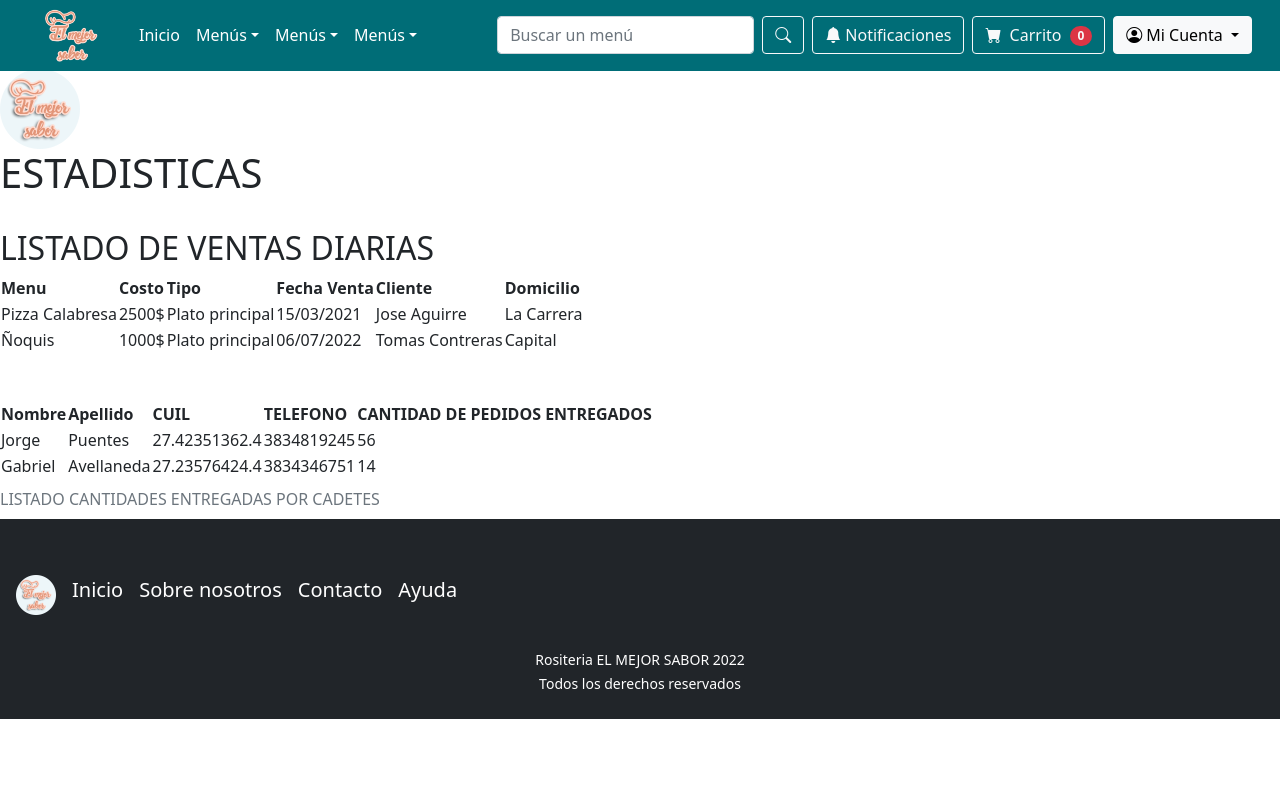
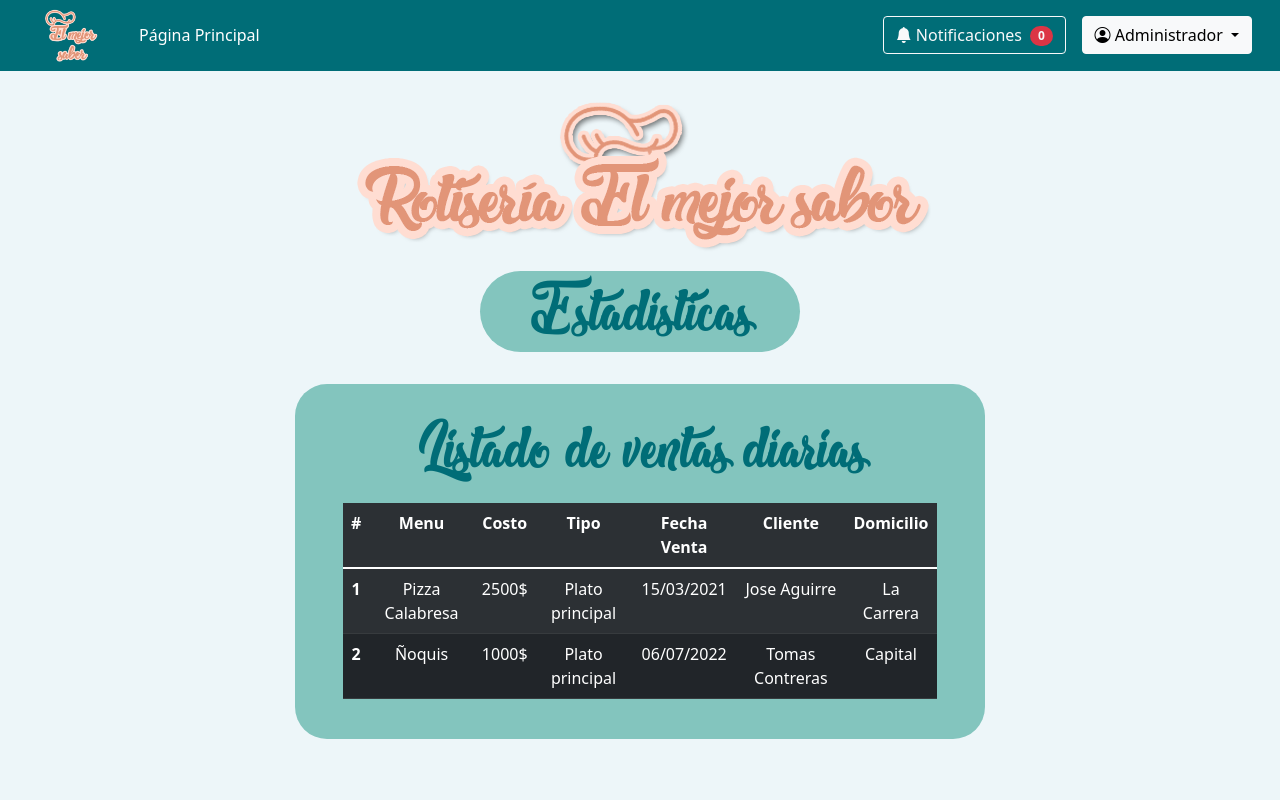
Before and after one commit to GonzaloDeLaFuente3/ROTISERIA-EL-MEJOR-SABOR, a plain HTML site: page Template/admin/estadisticas.html in a window 1280 px wide. Shown: the top 800 px of the page. Drawn offline with nearby package versions, Linux system fonts and the light colour scheme.

Commit message:
estadisticas terminado

```diff
--- a/Css/admin.css
+++ b/Css/admin.css
@@ -1,60 +1,9 @@
 /*FUENTE DE LETRA DEL DISEÑO*/
-@font-face {
-    font-family: thewestgate;
-    src: url(../Template/Resources/The\ West\ Gate.ttf) format('truetype');
-}
+
 
 /*-----------------LABELS---------------*/
 /*LABEL INICIO*/
 
-.navbar-light .navbar-nav .nav-link.active, .navbar-light .navbar-nav .show>.nav-link{
-    color: white;
-  }
-  /*LABEL MENUS*/
-  .navbar-light .navbar-nav .nav-link{
-    color: white;
-  }
-  /*HOVER LABEL INICIO Y MENUS*/
-  .navbar-light .navbar-nav .nav-link:hover{
-    color: grey;
-  }
-  /*FOCUS MENUS*/
-  .navbar-light .navbar-nav .nav-link:focus{
-    color: grey;
-  }
-  /*LABEL FOOTER*/
-  #labelFooter{
-    color: white;
-    text-align: center;
-  }
-
-  /*CSS PIE DE PAGINA*/
-footer{
-    background-color: rgb(33,37,41);
-  }
-
-  #navFooter{
-    margin-block: 2rem;
-  }
-
-  a{
-    color: white;
-  }
-
-  a:hover{
-    color: grey;
-  }
-
-  /*CSS ENCABEZADO*/
-  .col-primary{
-    background-color: rgb(0, 109, 119);
-  }
-
-  /*ICONO FOOTER*/
-#icono{
-  margin-inline: 1rem;
-  width: 40px;
-}
 
   body {
     align-items: center;
@@ -64,8 +13,7 @@ footer{
   }
 
 #titulo{
-    font-family: thewestgate;
-    margin-inline: 13rem;
+    text-align: center;
 }
 
 /*HR AUXILIARES PARA ACOMODAR ELEMENTOS*/
@@ -82,32 +30,7 @@ hr{
   user-select: none;
 }
 
-/*-------BOTONES ENCABEZADO---------------*/
-.buscador{
-  margin-right: 4rem;
-  padding-right: 3rem;
-}
 
-.notificaciones{
-  margin-inline: 0.5rem;
-}
-
-.carrito{
-  margin-inline: 0.5rem;
-}
-.micuenta{
-  margin: 0;
-  margin-right: 1rem;
-  margin-left: 0.5rem;
-}
-
-/*----------------------------------------------*/
-
-#logo{
-  width: 55px;
-  margin-right: 2rem;
-  margin-left: 2rem;
-}
 
 #cajaMenu{
   font-family: thewestgate;
@@ -131,7 +54,6 @@ hr{
 /*SWIPER NEX, PREV*/
 .swiper-button-next, .swiper-button-prev{
   opacity: 0.7;
-  color: violet;
   transition: all 0.3s ease;
   margin-bottom: 4rem;
 }
--- /dev/null
+++ b/Css/estadisticas.css
@@ -0,0 +1,71 @@
+
+
+h1, h2{
+    text-align: center;
+    font-family: thewestgate;
+    font-size: 3.8rem;
+    user-select: none;
+    color: #006D77;
+}
+
+h1{
+    margin-block: 0.5rem;
+    padding-top: 0.5rem;
+}
+
+h2{
+    margin-top: 2rem;
+    padding-top: 2rem;
+    padding-bottom: 0.4rem;
+}
+
+#tablaListado{
+    margin-inline: 1.5rem;
+}
+
+/*CAJA ESTADISTICAS*/
+
+#cajaMenu{
+    margin: auto;
+    width: 20rem;
+    background-color: #83C5BE;
+    border-radius: 3rem;
+}
+
+/*CAJA LISTADO VENTAS DIARIAS, ETC*/
+
+
+#titulo{
+    text-align: center;
+}
+
+body{
+    background-color: #EDF6F9;
+
+}
+
+#ventasDiarias, #pedidosCadetes{
+    margin-block: 1.5rem;
+    padding-block: 1.5rem;
+}
+
+
+/*PANEL MENUS*/
+.panelMenus{
+  margin: auto;
+  text-align: center;
+  background-color: #83C5BE;
+  border-radius: 2rem;
+  margin-bottom: 1rem;
+  padding-bottom: 1.5rem;
+}
+
+.container, .container-sm {
+    max-width: 500px;
+}
+
+@media (min-width: 576px){
+    .container, .container-sm {
+        max-width: 714px;
+    }
+}
--- a/Css/header-footer.css
+++ b/Css/header-footer.css
@@ -1,9 +1,16 @@
+@font-face {
+    font-family: thewestgate;
+    src: url(../Template/Resources/The\ West\ Gate.ttf) format('truetype');
+}
+
 /*-----------------HEADER---------------*/
 /*-------BOTONES ENCABEZADO---------------*/
 
 .notificaciones{
     margin-inline: 0.5rem;
 }
+
+
 
 .micuenta{
     margin: 0;
--- a/Template/admin/estadisticas.html
+++ b/Template/admin/estadisticas.html
@@ -8,7 +8,10 @@
     <link href="https://cdn.jsdelivr.net/npm/bootstrap@5.1.3/dist/css/bootstrap.min.css" rel="stylesheet">
     <script src="https://cdn.jsdelivr.net/npm/bootstrap@5.1.3/dist/js/bootstrap.bundle.min.js"></script>
     <link href="https://cdn.jsdelivr.net/npm/bootstrap-icons@1.5.0/font/bootstrap-icons.css" rel="stylesheet" />
+    <link rel="stylesheet" href="https://unpkg.com/swiper/swiper-bundle.min.css"/>
     <link rel="stylesheet" href="../../css/header-footer.css">
+    <link rel="stylesheet" href="../../css/estadisticas.css">
+
 </head>
 <body>
     <header>
@@ -20,57 +23,15 @@
                 <button class="navbar-toggler" type="button" data-bs-toggle="collapse" data-bs-target="#navbarSupportedContent" aria-controls="navbarSupportedContent" aria-expanded="false" aria-label="Toggle navigation"><span class="navbar-toggler-icon"></span></button>
                 <div class="collapse navbar-collapse" id="navbarSupportedContent">
                     <ul class="navbar-nav me-auto mb-2 mb-md-0">
-
                         <li class="nav-item">
-                        <a class="nav-link active" aria-current="page" href="index.html">Inicio</a>
-                    </li>
-                    <li class="nav-item dropdown">
-                        <a class="nav-link dropdown-toggle" id="navbarDropdown" href="#" role="button" data-bs-toggle="dropdown" aria-expanded="false">Menús</a>
-                            <ul class="dropdown-menu" aria-labelledby="navbarDropdown">
-                                <li><a class="dropdown-item" href="#entrada">Todos los menús</a></li>
-                                <li><hr class="dropdown-divider" /></li>
-                                <li><a class="dropdown-item" href="#labelMenu">Entrada de mesa</a></li>
-                                <li><a class="dropdown-item" href="#platoprincipal">Plato Principal</a></li>
-                                <li><a class="dropdown-item" href="#postre">Postre</a></li>
-                            </ul>
-                    </li>
-                    <li class="nav-item dropdown">
-                        <a class="nav-link dropdown-toggle" id="navbarDropdown" href="#" role="button" data-bs-toggle="dropdown" aria-expanded="false">Menús</a>
-                            <ul class="dropdown-menu" aria-labelledby="navbarDropdown">
-                                <li><a class="dropdown-item" href="#entrada">Todos los menús</a></li>
-                                <li><hr class="dropdown-divider" /></li>
-                                <li><a class="dropdown-item" href="#labelMenu">Entrada de mesa</a></li>
-                                <li><a class="dropdown-item" href="#platoprincipal">Plato Principal</a></li>
-                                <li><a class="dropdown-item" href="#postre">Postre</a></li>
-                            </ul>
-                    </li>
-                    <li class="nav-item dropdown">
-                        <a class="nav-link dropdown-toggle" id="navbarDropdown" href="#" role="button" data-bs-toggle="dropdown" aria-expanded="false">Menús</a>
-                            <ul class="dropdown-menu" aria-labelledby="navbarDropdown">
-                                <li><a class="dropdown-item" href="#entrada">Todos los menús</a></li>
-                                <li><hr class="dropdown-divider" /></li>
-                                <li><a class="dropdown-item" href="#labelMenu">Entrada de mesa</a></li>
-                                <li><a class="dropdown-item" href="#platoprincipal">Plato Principal</a></li>
-                                <li><a class="dropdown-item" href="#postre">Postre</a></li>
-                            </ul>
+                            <a class="nav-link active" aria-current="page" href="admin-login.html">Página Principal</a>
                         </li>
                     </ul>
-                    <form class="d-flex buscador">
-                    <input class="form-control me-2" type="search" placeholder="Buscar un menú" aria-label="Search">
-                    <button class="btn btn-outline-light" type="submit">
-                        <i class="bi bi-search"></i>
-                    </button>
                     </form>
                     <form class="d-flex notificaciones">
                         <button class="btn btn-outline-light" type="submit">
                             <i class="bi bi-bell-fill"></i>
                             Notificaciones
-                    </button>
-                    </form>
-                    <form class="d-flex carrito">
-                        <button class="btn btn-outline-light" type="submit">
-                            <i class="bi-cart-fill me-1"></i>
-                            Carrito
                             <span class="badge bg-danger text-light ms-1 rounded-pill">0</span>
                         </button>
                     </form>
@@ -79,13 +40,9 @@
                     <li class="nav-item dropdown">
                         <button class="btn btn-light dropdown-toggle" id="navbarDropdown" type="submit" data-bs-toggle="dropdown" aria-expanded="false">
                             <i class="bi bi-person-circle"></i>
-                            Mi Cuenta
+                            Administrador
                         </button>
                         <div class="dropdown-menu dropdown-menu-left" aria-labelledby="navbarDropdown">
-                            <a class="dropdown-item" href="navegacion/login.html">Ingresar</a>
-                            <a class="dropdown-item" href="abm-cliente/altaCliente.html">Registrarse</a>
-                            <hr class="dropdown-divider" />
-                            <a class="dropdown-item" href="#">Configuración</a>
                             <a class="dropdown-item" href="index.html">Salir</a>
                         </div>
                     </li>
@@ -93,22 +50,33 @@
                 </div>
             </div>
         </nav>
-        <img src="../Resources/Logos/iconRotiseria.png" alt="icono principal" width="80"/>
-        <h1>ESTADISTICAS</h1>
-        <a href="../index.html">Cerrar Sesión</a>
     </header>
-    <section>
-        <h2>LISTADO DE VENTAS DIARIAS</h2>
-        <table>
+
+    <div class="container" id="ventasDiarias">
+        <div id="titulo">
+            <img src="../Resources/Logos/titulo.png" alt="titulo_rotiseria">
+        </div>
+        <div id="cajaMenu">
+            <h1>Estadisticas</h1>
+        </div>
+        <div class="container panelMenus">
+            <h2>Listado de ventas diarias</h2>
+            <div class="row" id="tablaListado">
+                <div class="col">
+                    <table class="table table-dark table-hover table-striped">
                         <tr>
-                <th>Menu</th>
-                <th>Costo</th>
-                <th>Tipo</th>
-                <th>Fecha Venta</th>
-                <th>Cliente</th>
-                <th>Domicilio</th>
+                            <th scope="col">#</th>
+                            <th scope="col">Menu</th>
+                            <th scope="col">Costo</th>
+                            <th scope="col">Tipo</th>
+                            <th scope="col">Fecha Venta</th>
+                            <th scope="col">Cliente</th>
+                            <th scope="col">Domicilio</th>
                         </tr>
+                        </thead>
+                        <tbody>
                             <tr>
+                                <th scope="row">1</th>
                                 <td>Pizza Calabresa</td>
                                 <td>2500$</td>
                                 <td>Plato principal</td>
@@ -117,6 +85,7 @@
                                 <td>La Carrera</td>
                             </tr>
                             <tr>
+                                <th scope="row">2</th>
                                 <td>Ñoquis</td>
                                 <td>1000$</td>
                                 <td>Plato principal</td>
@@ -124,19 +93,31 @@
                                 <td>Tomas Contreras</td>
                                 <td>Capital</td>
                             </tr>
+                        </tbody>
                     </table>
-        <br/>
-        <br/>
-        <table>
-            <caption>LISTADO CANTIDADES ENTREGADAS POR CADETES</caption>
+                </div>
+            </div>
+        </div>
+    </div>
+
+    <div class="container" id="pedidosCadetes">
+        <div class="container panelMenus">
+            <h2>Pedidos entregados por cadetes</h2>
+            <div class="row" id="tablaListado">
+                <div class="col">
+                    <table class="table table-dark table-hover table-striped">
                         <tr>
-                <th>Nombre</th>
-                <th>Apellido</th>
-                <th>CUIL</th>
-                <th>TELEFONO</th>
-                <th>CANTIDAD DE PEDIDOS ENTREGADOS</th>
+                            <th scope="col">#</th>
+                            <th scope="col">Nombre</th>
+                            <th scope="col">Apellido</th>
+                            <th scope="col">CUIL</th>
+                            <th scope="col">TELEFONO</th>
+                            <th scope="col">Cantidad</th>
                         </tr>
+                        </thead>
+                        <tbody>
                             <tr>
+                                <th scope="row">1</th>
                                 <td>Jorge</td>
                                 <td>Puentes</td>
                                 <td>27.42351362.4</td>
@@ -144,18 +125,23 @@
                                 <td>56</td>
                             </tr>
                             <tr>
+                                <th scope="row">2</th>
                                 <td>Gabriel</td>
                                 <td>Avellaneda</td>
                                 <td>27.23576424.4</td>
                                 <td>3834346751</td>
                                 <td>14</td>
                             </tr>
+                        </tbody>
                     </table>
-    </section>
+                </div>
+            </div>
+        </div>
+    </div>
 
     <footer>
+        <div class="container">
             <br>
-            <div>
             <nav class="menuEnlace">
                 <ul class="breadcrumb" id="navFooter">
                     <li><img src="../Resources/Logos/iconRotiseria.png" alt="icono" id="icono"></li>
@@ -172,5 +158,8 @@
         </div>
         <br>
     </footer>
+
+    <script src="https://unpkg.com/swiper/swiper-bundle.min.js"></script>
+    <script src="../../js/sliderMenu.js"></script>
 </body>
 </html>
```
Also changed, not shown: Template/admin/admin-login.html (+12 -3 lines), Template/index.html (+1 -0 lines). Lines whose indentation alone changed are shown as unchanged.
